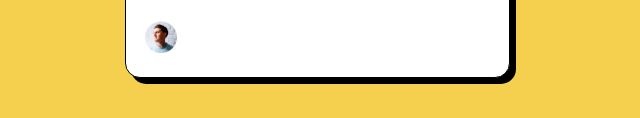
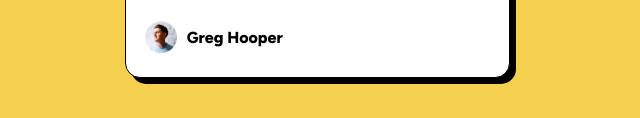
Before and after one commit to codeBloom361/blog-preview-card, a plain HTML site: page index.html in a window 1280 px wide. Shown: the part 574-692 px from the top of the page, without its empty margins (323-963 px from the left). Drawn offline with Linux system fonts and the light colour scheme.

Commit message:
Update files

```diff
--- a/index.html
+++ b/index.html
@@ -24,7 +24,7 @@
   <p class="info">These languages are the backbone of every website, defining structure, content, and presentation.</p>
   <div class="author">
 <img src="./assets/images/image-avatar.webp" class="avatar" alt="avatar">
-  <title>Greg Hooper</title>
+  <p>Greg Hooper</p>
   </div>
 </article>
   </main>
--- a/style.css
+++ b/style.css
@@ -10,7 +10,7 @@
     background-color: hsl(47, 88%, 63%);
 }
 
-.main-container,.author,.avatar,.info,.title,.date,h2{
+.main-container,.author,.avatar,.info,.title,.date,h2,p{
     background-color: white;
     font-family: figtree;
 }
```
